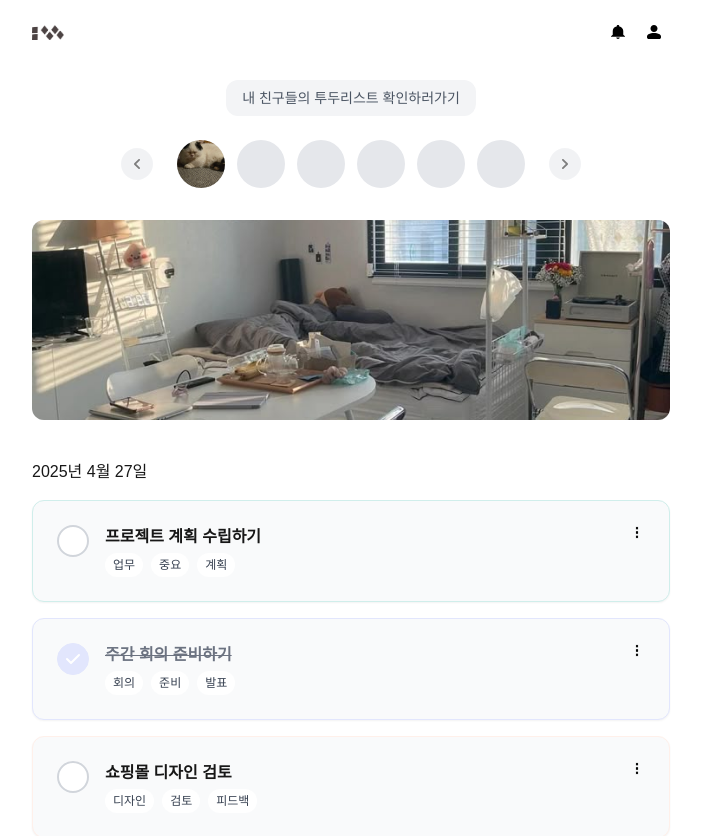
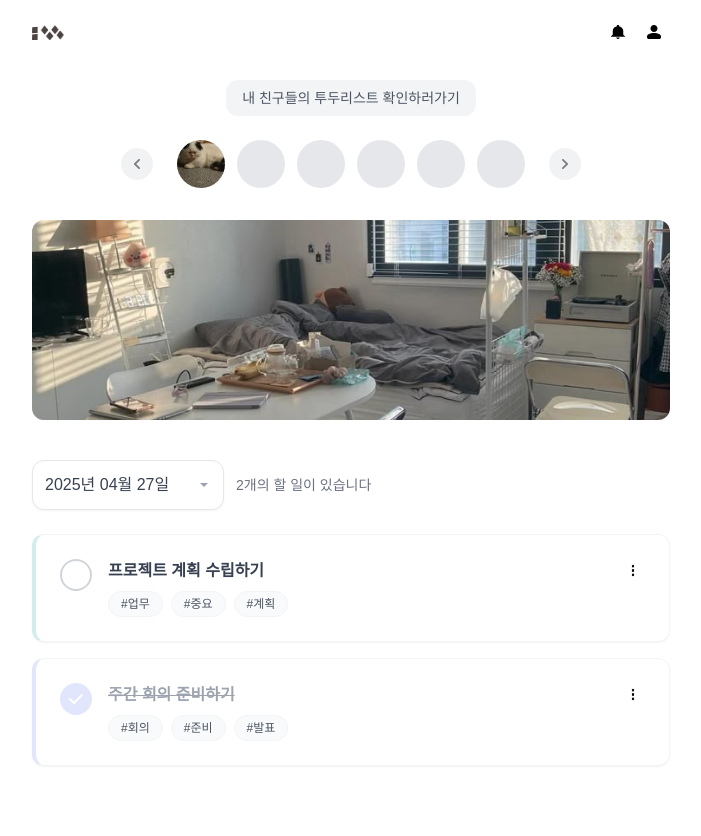
Before and after one commit to kimtaejin3/shared-todo, a Next.js app: page / in a window 1280 px wide. Shown: the top 836 px of the page, without its empty margins (289-990 px from the left). Built offline with nearby package versions, Linux system fonts and the light colour scheme.

Commit message:
feat: add date picker and filter functionality to todo list

```diff
--- a/package.json
+++ b/package.json
@@ -9,8 +9,10 @@
     "lint": "next lint"
   },
   "dependencies": {
+    "@types/react-datepicker": "^6.2.0",
     "next": "14.2.18",
     "react": "^18",
+    "react-datepicker": "^8.3.0",
     "react-dom": "^18"
   },
   "devDependencies": {
--- a/src/components/TodoList.tsx
+++ b/src/components/TodoList.tsx
@@ -1,17 +1,31 @@
 "use client";
 
-import { useState } from "react";
+import { useState, useEffect } from "react";
 import DetailSvgSrc from "@/assets/icons/detail.svg";
 import Image from "next/image";
+import DatePicker from "react-datepicker";
+import "react-datepicker/dist/react-datepicker.css";
+import { ko } from "date-fns/locale";
+
+interface Todo {
+  id: number;
+  title: string;
+  completed: boolean;
+  tags: string[];
+  color: string;
+  date: Date; // 날짜 필드 추가
+}
 
 export default function TodoList() {
-  const [todos, setTodos] = useState([
+  const [selectedDate, setSelectedDate] = useState<Date>(new Date());
+  const [todos, setTodos] = useState<Todo[]>([
     {
       id: 1,
       title: "프로젝트 계획 수립하기",
       completed: false,
       tags: ["업무", "중요", "계획"],
       color: "#d0eeeb",
+      date: new Date(),
     },
     {
       id: 2,
@@ -19,6 +33,7 @@ export default function TodoList() {
       completed: true,
       tags: ["회의", "준비", "발표"],
       color: "#E2E6FD",
+      date: new Date(),
     },
     {
       id: 3,
@@ -26,6 +41,7 @@ export default function TodoList() {
       completed: false,
       tags: ["디자인", "검토", "피드백"],
       color: "#FFF0EA",
+      date: new Date(new Date().setDate(new Date().getDate() - 1)),
     },
     {
       id: 4,
@@ -33,8 +49,23 @@ export default function TodoList() {
       completed: false,
       tags: ["이메일", "응답", "소통"],
       color: "#F0EDED",
+      date: new Date(new Date().setDate(new Date().getDate() + 1)),
     },
   ]);
+
+  // 필터링된 할 일 목록
+  const [filteredTodos, setFilteredTodos] = useState<Todo[]>([]);
+
+  // 날짜가 변경될 때마다 할 일 목록을 필터링
+  useEffect(() => {
+    const filtered = todos.filter(
+      (todo) =>
+        todo.date.getDate() === selectedDate.getDate() &&
+        todo.date.getMonth() === selectedDate.getMonth() &&
+        todo.date.getFullYear() === selectedDate.getFullYear()
+    );
+    setFilteredTodos(filtered);
+  }, [selectedDate, todos]);
 
   const toggleComplete = (id: number) => {
     setTodos(
@@ -44,8 +75,7 @@ export default function TodoList() {
     );
   };
 
-  const formatDate = () => {
-    const date = new Date();
+  const formatDate = (date: Date) => {
     const year = date.getFullYear();
     const month = date.getMonth() + 1;
     const day = date.getDate();
@@ -55,26 +85,53 @@ export default function TodoList() {
 
   return (
     <div className="mt-10">
-      <div className="flex justify-between items-center mb-4">
-        <div className="text-md">{formatDate()}</div>
+      <div className="flex justify-between items-center mb-6">
+        <div className="flex items-center gap-3">
+          <div className="relative">
+            <DatePicker
+              selected={selectedDate}
+              onChange={(date: Date | null) => date && setSelectedDate(date)}
+              dateFormat="yyyy년 MM월 dd일"
+              locale={ko}
+              className="bg-white border border-gray-200 p-3 rounded-xl shadow-sm text-gray-700 font-medium cursor-pointer hover:border-blue-300 transition-all focus:outline-none focus:ring-2 focus:ring-blue-200 w-48"
+            />
+            <div className="absolute right-3 top-1/2 transform -translate-y-1/2 pointer-events-none">
+              <svg
+                width="16"
+                height="16"
+                viewBox="0 0 16 16"
+                fill="none"
+                xmlns="http://www.w3.org/2000/svg"
+              >
+                <path d="M8 10L12 6H4L8 10Z" fill="#9CA3AF" />
+              </svg>
+            </div>
+          </div>
+          <span className="text-gray-500 text-sm">
+            {filteredTodos.length > 0
+              ? `${filteredTodos.length}개의 할 일이 있습니다`
+              : "할 일이 없습니다"}
+          </span>
+        </div>
       </div>
 
-      <ul className=" flex flex-col gap-4">
-        {todos.map((todo) => (
+      <ul className="flex flex-col gap-4">
+        {filteredTodos.length > 0 ? (
+          filteredTodos.map((todo) => (
             <li
               key={todo.id}
-            className={`p-6 rounded-xl bg-gray-50 flex items-start gap-4 shadow-sm hover:shadow-md transition-shadow duration-200`}
-            style={{ border: `1.5px solid ${todo.color}` }}
+              className="p-6 rounded-xl bg-white flex items-start gap-4 shadow-sm hover:shadow-md transition-all duration-200 border border-gray-100"
+              style={{ borderLeft: `4px solid ${todo.color}` }}
             >
               <div
-              className={`w-8 h-8 rounded-full ${
+                className={`w-8 h-8 rounded-full flex items-center justify-center cursor-pointer transition-all duration-200 ${
                   todo.completed
                     ? "text-white"
-                  : "bg-white border-2 border-gray-300"
-              } flex items-center justify-center cursor-pointer transition-colors duration-200`}
+                    : "bg-white border-2 border-gray-300 hover:border-gray-400"
+                }`}
                 style={{
                   backgroundColor: todo.completed ? todo.color : undefined,
-                border: todo.completed ? `1.5px solid ${todo.color}` : undefined
+                  border: todo.completed ? `none` : undefined,
                 }}
                 onClick={() => toggleComplete(todo.id)}
               >
@@ -93,17 +150,19 @@ export default function TodoList() {
                   </svg>
                 )}
               </div>
-            <div className="flex flex-col gap-1 flex-grow">
+              <div className="flex flex-col gap-2 flex-grow">
                 <div className="flex justify-between items-start">
                   <span
                     className={`text-md font-semibold ${
-                    todo.completed ? "line-through text-gray-500" : ""
+                      todo.completed
+                        ? "line-through text-gray-400"
+                        : "text-gray-700"
                     }`}
                   >
                     {todo.title}
                   </span>
                   <div className="flex gap-1">
-                  <button className="text-gray-500 hover:text-blue-500 transition-colors duration-200">
+                    <button className="text-gray-400 p-1 rounded-full hover:bg-gray-100 hover:text-blue-500 transition-all duration-200">
                       <Image
                         src={DetailSvgSrc}
                         alt="Detail"
@@ -117,15 +176,26 @@ export default function TodoList() {
                   {todo.tags.map((tag, index) => (
                     <span
                       key={index}
-                    className="text-xs bg-white text-gray-700 rounded-full px-2 py-1 hover:bg-white/80 transition-colors duration-200"
+                      className="text-xs bg-gray-50 text-gray-600 rounded-full px-3 py-1 border border-gray-100 hover:bg-gray-100 transition-colors duration-200"
                     >
-                    {tag}
+                      #{tag}
                     </span>
                   ))}
                 </div>
               </div>
             </li>
-        ))}
+          ))
+        ) : (
+          <div className="text-center py-16 bg-gray-50 rounded-xl border border-dashed border-gray-200">
+            <div className="text-gray-400 mb-2">📅</div>
+            <div className="text-gray-500 font-medium">
+              이 날짜에 할 일이 없습니다
+            </div>
+            <div className="text-gray-400 text-sm mt-1">
+              새로운 할 일을 추가해보세요
+            </div>
+          </div>
+        )}
       </ul>
     </div>
   );
```
Also changed, not shown: 1 other file (tests, documents, lock files or other folders). Lines whose indentation alone changed are shown as unchanged.
